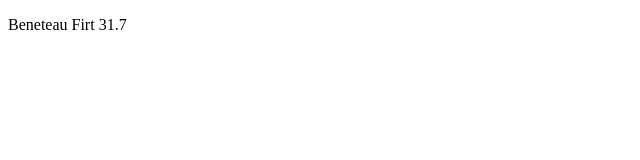
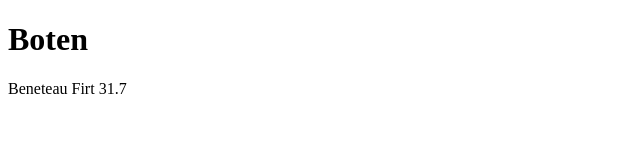
Before and after one commit to mPeltzerNovi/git-workshop-demo, a plain HTML site: page index.html in a window 1280 px wide. Shown: the whole page, without its empty margins (0-640 px from the left). Drawn offline with Linux system fonts and the light colour scheme.

Commit message:
Add heading

```diff
--- a/index.html
+++ b/index.html
@@ -5,6 +5,7 @@
     <title>Title</title>
 </head>
 <body>
+    <h1>Boten</h1>
     <p>Beneteau Firt 31.7</p>
 </body>
 </html>
```
